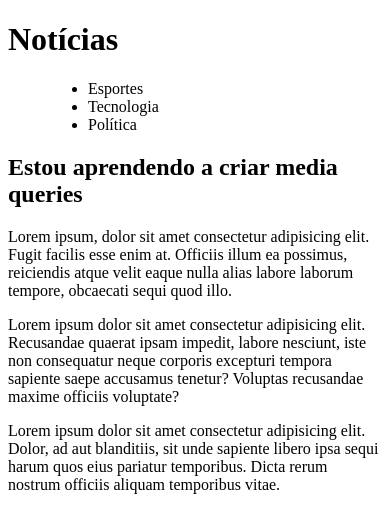
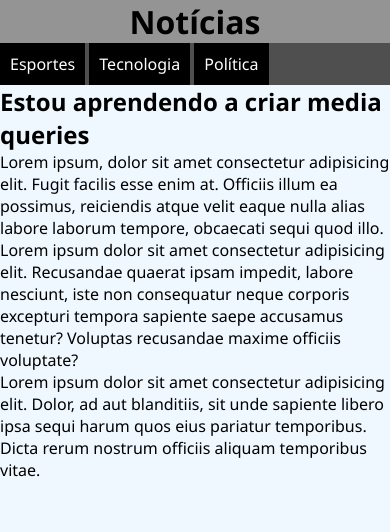
Before and after one commit to Ana-Paula-Bezerra/exercicios-html, a plain HTML site: page mq001/index.html in a window 390 px wide. Drawn offline with Linux system fonts and the light colour scheme.

Commit message:
criei media query para impressora

```diff
--- a/mq001/index.html
+++ b/mq001/index.html
@@ -4,6 +4,8 @@
     <meta charset="UTF-8">
     <meta name="viewport" content="width=device-width, initial-scale=1.0">
     <title>Media Query</title>
+    <link rel="stylesheet" href="stilos/impressora.css" media="print">
+    <link rel="stylesheet" href="stilos/screen.css" media="screen">
 </head>
 <body>
 
--- /dev/null
+++ b/mq001/stilos/impressora.css
@@ -0,0 +1,13 @@
+@charset "UTF-8";
+
+/* estilo impressora */
+
+*{
+    font-family: 'Courier New', Courier, monospace;
+    font-size: 1rem;
+    line-height: 1rem;
+}
+
+menu{
+    display: none;
+}
--- /dev/null
+++ b/mq001/stilos/screen.css
@@ -0,0 +1,29 @@
+@charset "UTF-8";
+
+*{
+    padding: 0px;
+    margin: 0px;
+}
+
+html{
+    background-color: aliceblue;
+    font-family:'Segoe UI', Tahoma, Geneva, Verdana, sans-serif
+}
+
+header > h1{
+    text-align: center;
+    background-color: rgb(148, 148, 148);
+}
+
+menu{
+    background-color: rgb(80, 79, 79);
+
+}
+
+menu > ul > li{
+    display: inline-block;
+    background-color: black;
+    color: #fff;
+    padding: 10px;
+
+}
```
